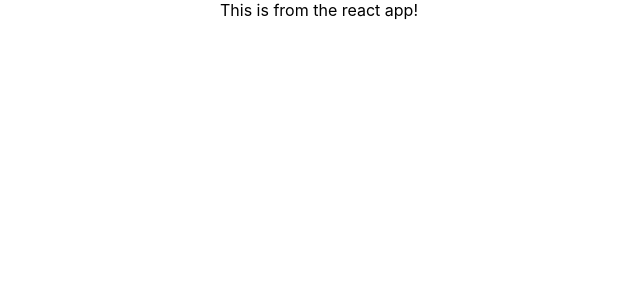
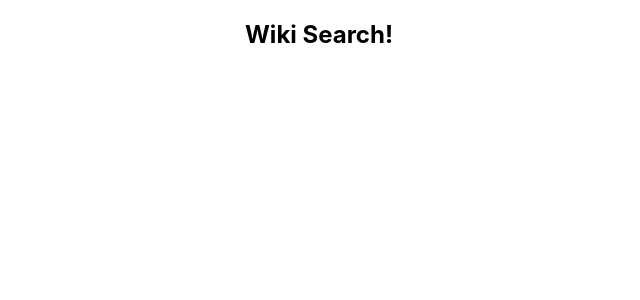
Before and after one commit to J404/wikisearch, a React (Create React App) app: page / in a window 1280 px wide. Shown: the top 300 px of the page, without its empty margins (321-961 px from the left). Built offline with nearby package versions, Linux system fonts and the light colour scheme.

Commit message:
Added search component to App.tsx

```diff
--- a/src/App.tsx
+++ b/src/App.tsx
@@ -1,10 +1,14 @@
 import React from 'react';
 import './App.css';
+
+// Components
+import Search from './search/Search';
 
 function App() {
   return (
     <div className="App">
-      This is from the react app!
+      <h2>Wiki Search!</h2>
+      <Search/>
     </div>
   );
 }
```
